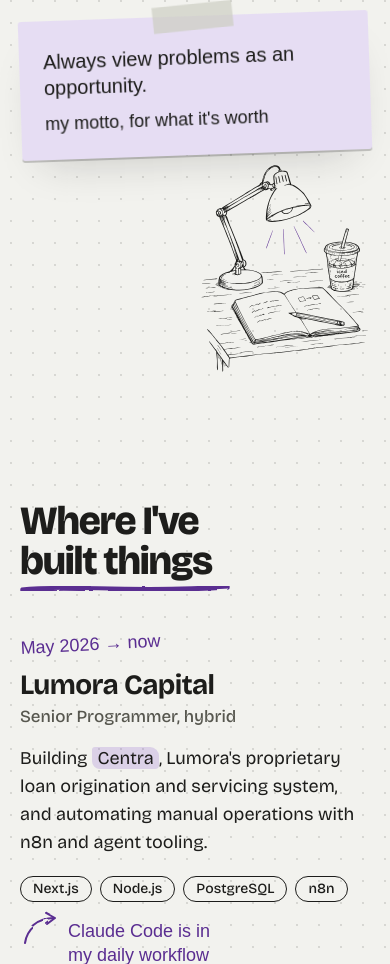
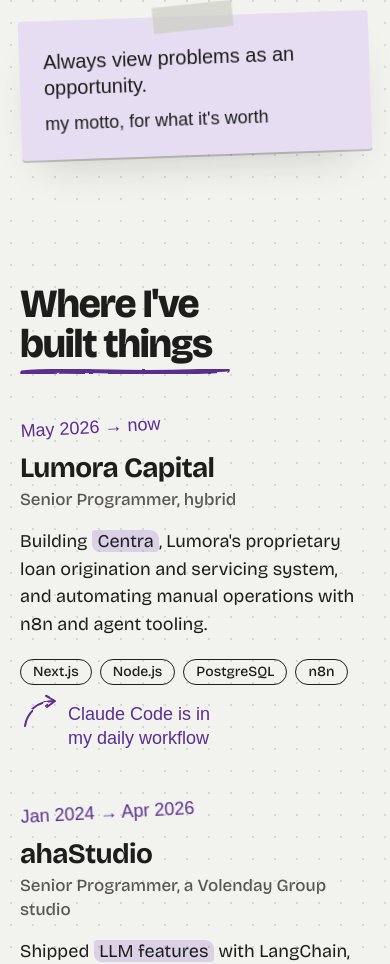
Before and after one commit to gjvpaet/gabpaet-portfolio, a Next.js app: page / in a window 390 px wide. Shown: the part 1748-2712 px from the top of the page. Built offline with nearby package versions, Linux system fonts and the light colour scheme; a web font is replaced by a local one.

Commit message:
fix(about): hide the lamp on phones

```diff
--- a/components/home/about.tsx
+++ b/components/home/about.tsx
@@ -16,8 +16,9 @@ function splitBio() {
 
 // Spec 7.4: a lead paragraph with the pinned lavender motto note under it,
 // and the desk lamp (illustration #3). From lg the lamp has the right column
-// beside the bio; from sm it shares the note's row; on phones it sits just
-// under the note. Personal; never mentions the current employer.
+// beside the bio; from sm it shares the note's row; phones skip it, since
+// alone under the note it reads as a stray. Personal; never mentions the
+// current employer.
 export function About() {
   const { before, after, rest } = splitBio();
 
@@ -42,7 +43,7 @@ export function About() {
         </Reveal>
         <Reveal
           index={2}
-          className="mt-2 w-[170px] justify-self-end sm:col-start-2 sm:row-start-2 sm:mt-8 sm:w-full sm:self-end lg:row-span-2 lg:row-start-1 lg:mt-0 lg:self-start lg:pt-16"
+          className="hidden sm:col-start-2 sm:row-start-2 sm:mt-8 sm:block sm:self-end lg:row-span-2 lg:row-start-1 lg:mt-0 lg:self-start lg:pt-16"
         >
           <Illustration name="lamp" className="w-full" />
         </Reveal>
```
Also changed, not shown: 1 other file (tests, documents, lock files or other folders).
